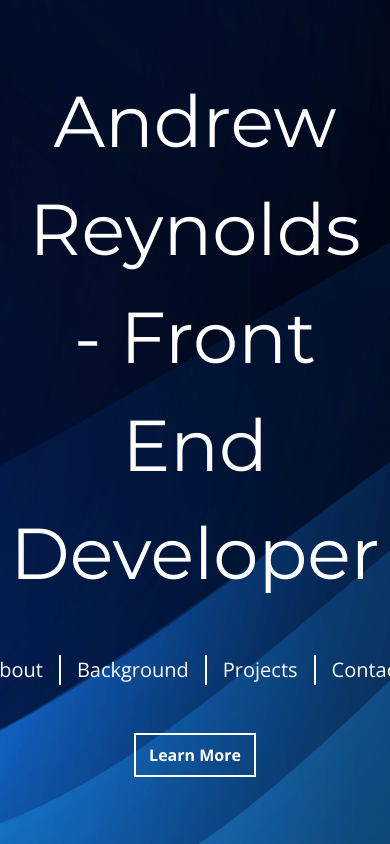
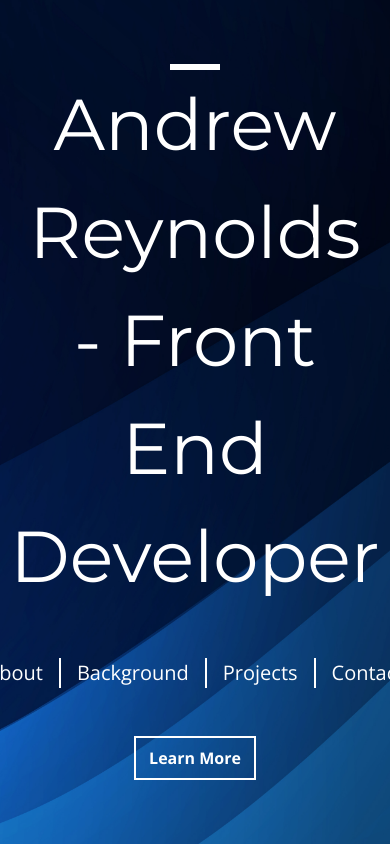
Before and after one commit to andrewrey/andrew_reynoldsPortfolio, a React (Create React App) app: page / in a window 390 px wide. Shown: the top 844 px of the page. Built offline with nearby package versions, Linux system fonts and the light colour scheme.

Commit message:
created burger icon component and mobile nav component

```diff
--- a/src/Components/header/Header.js
+++ b/src/Components/header/Header.js
@@ -1,4 +1,5 @@
 import styles from "./Header.module.scss";
+import MobileNav from "./MobileNav";
 import Button from "../../UI/Button";
 import Wrap from "../../UI/Wrap";
 import Nav from "./Nav";
@@ -6,6 +7,7 @@ import Nav from "./Nav";
 const Header = () => {
   return (
     <header className={styles.header}>
+      <MobileNav />
       <Wrap name={styles["header__wrap"]}>
         <h1>Andrew Reynolds - Front End Developer</h1>
         <Nav />
--- a/src/Components/header/Header.module.scss
+++ b/src/Components/header/Header.module.scss
@@ -4,6 +4,7 @@
   display: flex;
   flex-direction: column;
   justify-content: center;
+  align-items: center;
   height: 100vh;
   background-image: url("../../Assets/353.jpg");
   background-position: center;
@@ -12,7 +13,6 @@
     text-align: center;
     width: 90%;
     max-width: 800px;
-    margin: 0 auto;
     display: flex;
     flex-direction: column;
     align-items: center;
--- /dev/null
+++ b/src/Components/header/MobileNav.js
@@ -0,0 +1,15 @@
+import Logo from "../../UI/Logo";
+import Hamburger from "../../UI/Hamburger";
+
+const MobileNav = () => {
+  return (
+    <div>
+      <div>
+        <Logo />
+        <Hamburger />
+      </div>
+    </div>
+  );
+};
+
+export default MobileNav;
--- /dev/null
+++ b/src/UI/Hamburger.js
@@ -0,0 +1,13 @@
+import styles from "./Hamburger.module.scss";
+
+const Hamburger = () => {
+  return (
+    <div className={styles.hamburger}>
+      <div></div>
+      <div></div>
+      <div></div>
+    </div>
+  );
+};
+
+export default Hamburger;
--- /dev/null
+++ b/src/UI/Hamburger.module.scss
@@ -0,0 +1,7 @@
+.hamburger {
+  div {
+    width: 50px;
+    height: 2px;
+    background-color: white;
+  }
+}
--- /dev/null
+++ b/src/UI/Logo.js
@@ -0,0 +1,5 @@
+const Logo = () => {
+  return <div></div>;
+};
+
+export default Logo;
```
